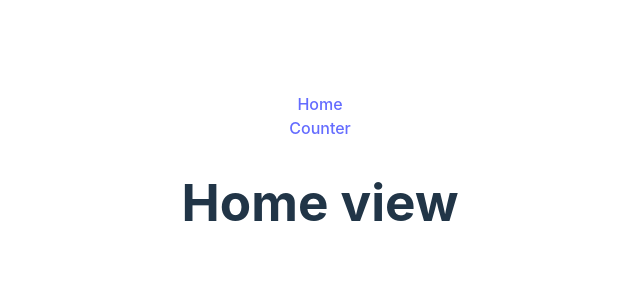
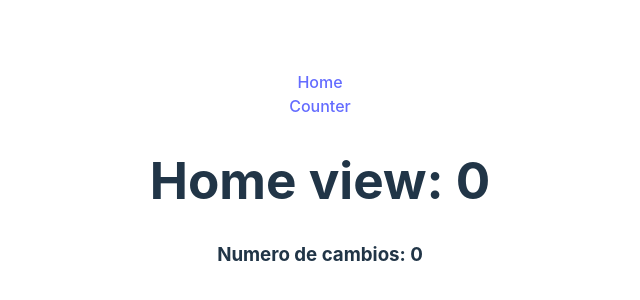
Before and after one commit to carlosdizx/pinia-demo, a Vue app: page / in a window 1280 px wide. Shown: the part 222-522 px from the top of the page, without its empty margins (320-960 px from the left). Built offline with nearby package versions, Linux system fonts and the light colour scheme.

Commit message:
Instalado pinia y creaado un store para un contador y creado un ejemplo

```diff
--- a/src/main.ts
+++ b/src/main.ts
@@ -5,6 +5,6 @@ import { createPinia } from "pinia";
 import router from "./router";
 
 createApp(App)
-    .use(createPinia)
+    .use(createPinia())
     .use(router)
     .mount("#app");
--- a/src/views/HomeView.vue
+++ b/src/views/HomeView.vue
@@ -1,3 +1,10 @@
 <template>
-  <h1>Home view</h1>
+  <h1>Home view: {{ counterStore.counter }}</h1>
+  <h3>Numero de cambios: {{ counterStore.numberOfChanges }}</h3>
 </template>
+
+<script lang="ts" setup>
+import { useCounterStore } from "../store/counter";
+
+const counterStore = useCounterStore();
+</script>
```
